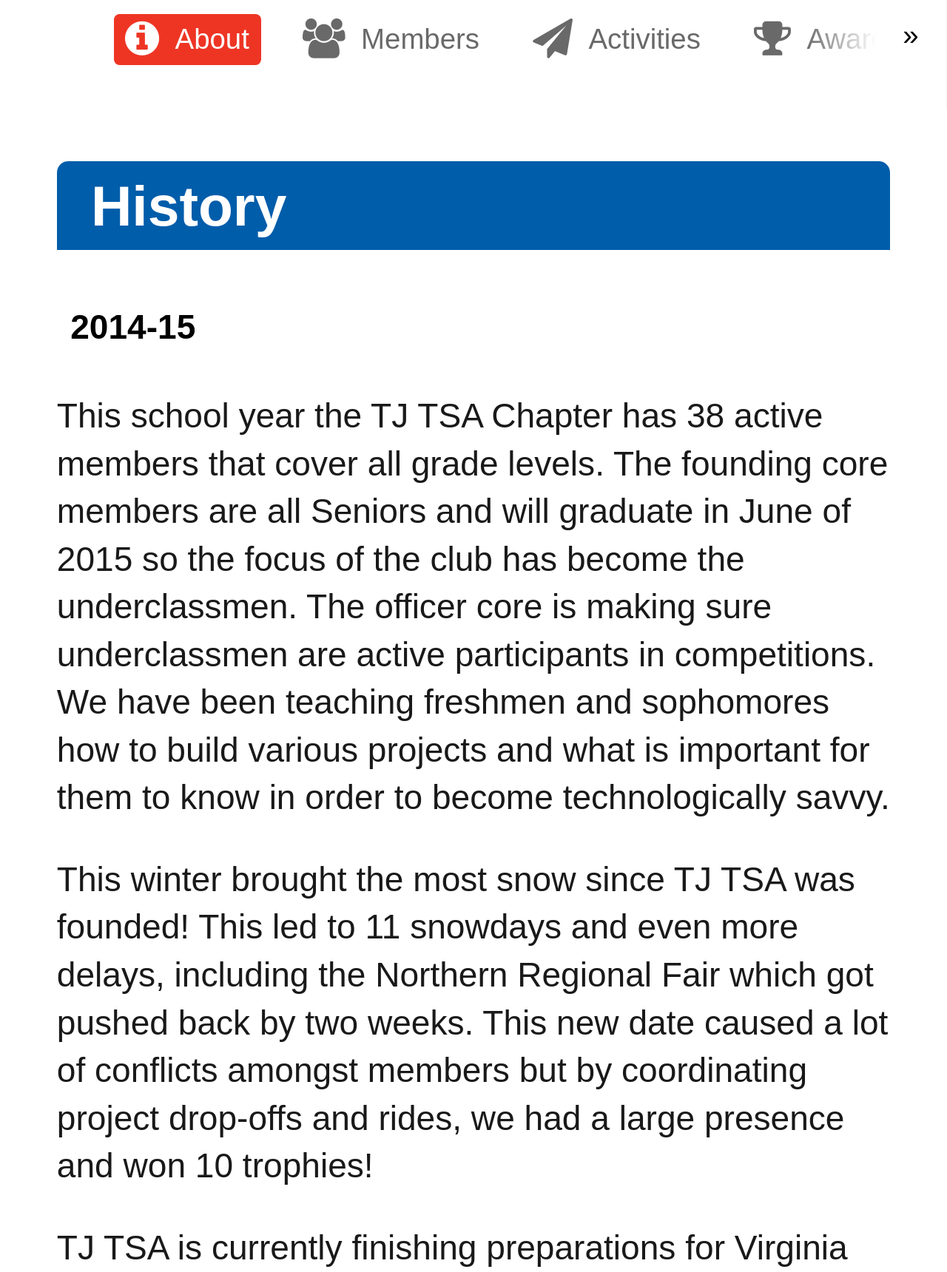
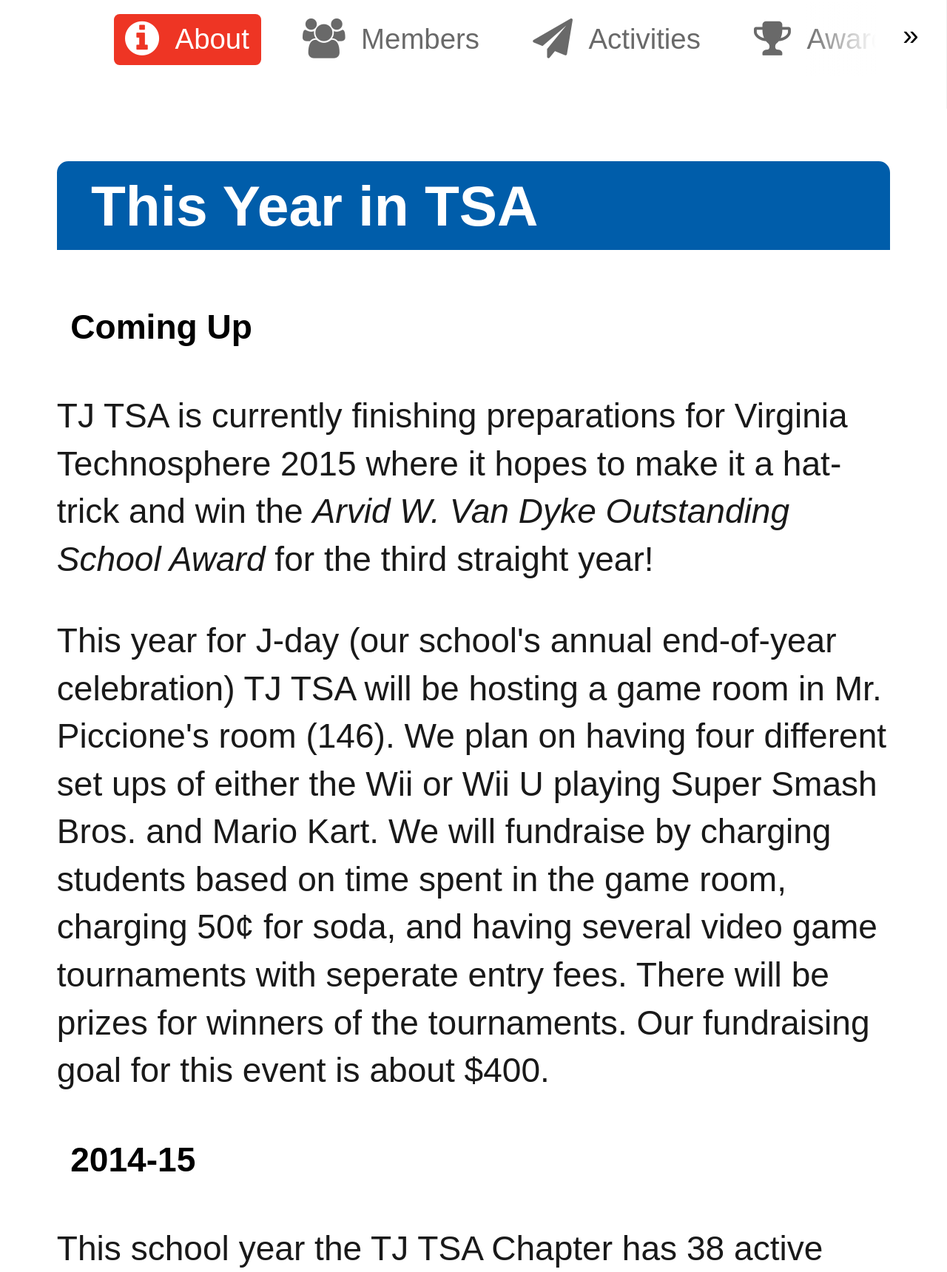
Before and after one commit to danster101/tj-tsa-web-15, a PHP site: page /chapter/index.php in a window 1280 px wide. Shown: the part 485-2205 px from the top of the page at 74% size. Run offline with PHP 8.4, Linux system fonts and the light colour scheme; some libraries are stand-ins or nearby versions; some web fonts are replaced.

Commit message:
With the hella good hair

```diff
--- a/chapter/about.php
+++ b/chapter/about.php
@@ -1,4 +1,10 @@
-<h3>History</h3>
+<h3>This Year in TSA</h3>
+
+<h4>Coming Up</h4>
+
+<p>TJ TSA is currently finishing preparations for Virginia Technosphere 2015 where it hopes to make it a hat-trick and win the <i>Arvid W. Van Dyke Outstanding School Award</i> for the third straight year!</p>
+
+<p>This year for J-day (our school's annual end-of-year celebration) TJ TSA will be hosting a game room in Mr. Piccione's room (146). We plan on having four different set ups of either the Wii or Wii U playing Super Smash Bros. and Mario Kart. We will fundraise by charging students based on time spent in the game room, charging 50&cent; for soda, and having several video game tournaments with seperate entry fees. There will be prizes for winners of the tournaments. Our fundraising goal for this event is about $400.</p>
 
 <h4>2014-15</h4>
 
@@ -6,7 +12,7 @@
 
 <p>This winter brought the most snow since TJ TSA was founded! This led to 11 snowdays and even more delays, including the Northern Regional Fair which got pushed back by two weeks. This new date caused a lot of conflicts amongst members but by coordinating project drop-offs and rides, we had a large presence and won 10 trophies!</p>
 
-<p>TJ TSA is currently finishing preparations for Virginia Technosphere 2015 where it hopes to make it a hat-trick and win the <i>Arvid W. Van Dyke Outstanding School Award</i> for the third straight year!</p>
+<h3>History</h3>
 
 <h4>2013-2014</h4>
 
```
